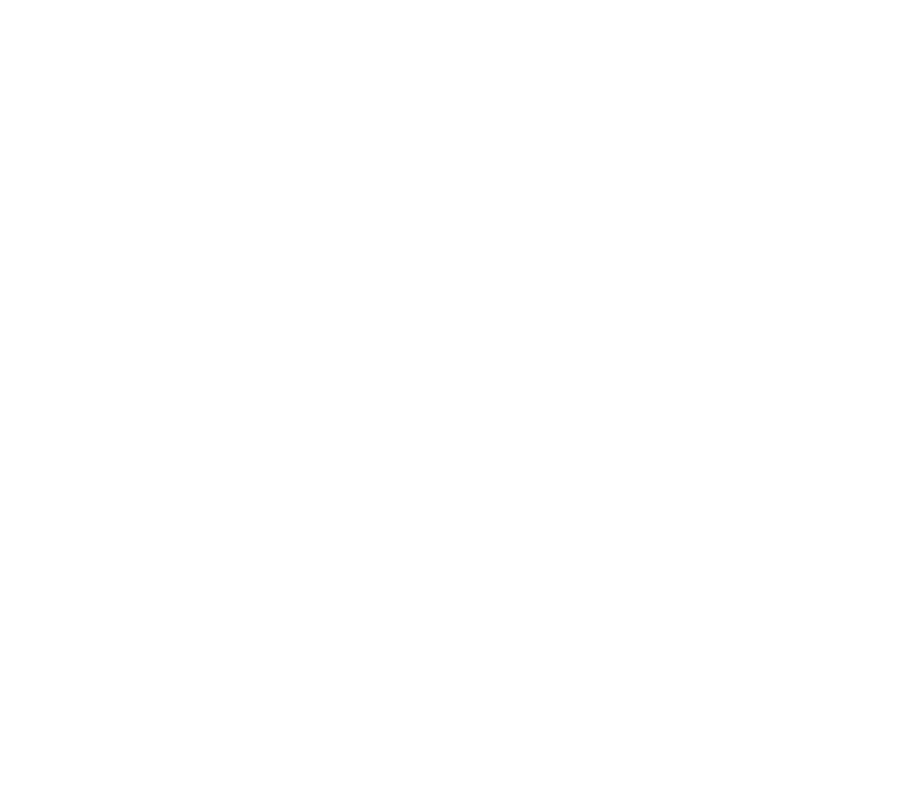
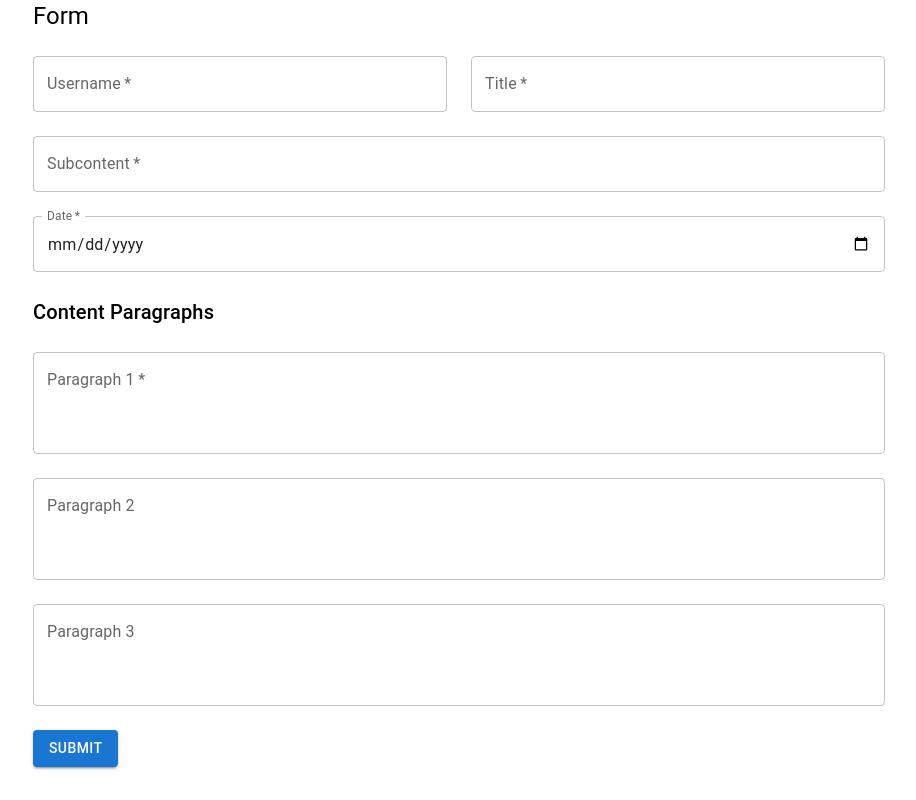
Before and after one commit to lives-in-virgosupercluster/Personal_Blog, a React (Create React App) app in the folder client/: page /Post in a window 1280 px wide. Before the commit this address had no page. Shown: the whole page, without its empty margins (181-1097 px from the left). Built offline with nearby package versions, Linux system fonts and the light colour scheme.

Commit message:
added logout and created form for creating post

```diff
--- a/client/package.json
+++ b/client/package.json
@@ -6,12 +6,14 @@
     "@emotion/react": "^11.11.1",
     "@emotion/styled": "^11.11.0",
     "@mui/icons-material": "^5.14.11",
+    "@mui/lab": "^5.0.0-alpha.146",
     "@mui/material": "^5.14.11",
     "@mui/styled-engine-sc": "^5.14.11",
     "@reduxjs/toolkit": "^1.9.6",
     "@testing-library/jest-dom": "^5.17.0",
     "@testing-library/react": "^13.4.0",
     "@testing-library/user-event": "^13.5.0",
+    "axios": "^1.5.1",
     "react": "^18.2.0",
     "react-dom": "^18.2.0",
     "react-redux": "^8.1.2",
--- a/client/src/App.js
+++ b/client/src/App.js
@@ -4,7 +4,7 @@ import Home from './Home';
 import {BrowserRouter as Router,Routes,Route}from 'react-router-dom';
 import Register from './Register';
 import Login from './Login';
-
+import Post from './Post';
 
 function App() {
   return (
@@ -16,6 +16,7 @@ function App() {
             <Route path="/" element={<Home/>}/>
             <Route path="/Register" element={<Register/>}/>
             <Route path="/Login" element={<Login/>}/>
+            <Route path="/Post" element ={<Post/>}/>
 
         </Routes>
     </Router>
--- a/client/src/Home.js
+++ b/client/src/Home.js
@@ -1,12 +1,22 @@
 import { Link } from "react-router-dom";
 import React,{useState,useEffect}from 'react';
-import {useSelector} from 'react-redux';
-
+import {useSelector,useDispatch} from 'react-redux';
+import { useNavigate } from 'react-router-dom';
+import {logout} from './store/authSlice';
 
 
 function Home(){
   const username=useSelector((state)=>state.auth.username);
   const isLoggedIn=useSelector((state)=>state.auth.isLoggedIn);
+  const dispatch=new useDispatch();
+  const Navigate=new useNavigate();
+  const handleLogout = () => {
+    // Dispatch the logout action to clear user authentication
+    dispatch(logout());
+  };
+  const handleCreatePost=()=>{
+    Navigate('/Post');
+  }
 return (
     <main>
       <div className="content">
@@ -16,7 +26,9 @@ return (
         <nav>
         {isLoggedIn ? (
             // Display the username if the user is logged in
+            <>
             <span>Welcome, {username}!</span>
+            <button onClick={handleLogout}>Logout</button></>
           ) : (
             // Display login and register links if the user is not logged in
             <>
@@ -58,6 +70,12 @@ return (
 
         </div>
       </div>
+      {isLoggedIn &&
+            // Display the username if the user is logged in
+            <>
+
+            <button onClick={handleCreatePost}>Logout</button></>
+}
     </main>
 )
 }
--- /dev/null
+++ b/client/src/Post.js
@@ -0,0 +1,164 @@
+import React, { useState } from 'react';
+import TextField from '@mui/material/TextField';
+import Grid from '@mui/material/Grid';
+import Typography from '@mui/material/Typography';
+import Container from '@mui/material/Container';
+import Button from '@mui/material/Button';
+import axios from 'axios'; // Import Axios
+import { useNavigate } from 'react-router-dom';
+function MyForm() {
+  const [formData, setFormData] = useState({
+    username: '',
+    title: '',
+    subcontent: '',
+    date: '',
+    content1: '',
+    content2: '',
+    content3: '',
+  });
+  const Navigate=useNavigate();
+
+  const handleSubmit = (event) => {
+    event.preventDefault();
+
+    // Create an object with the form data
+    const postData = {
+      username: formData.username,
+      title: formData.title,
+      subcontent: formData.subcontent,
+      date: formData.date,
+      content: [formData.content1, formData.content2, formData.content3],
+    };
+
+
+    // Make an API call to your backend with Axios (replace 'YOUR_API_ENDPOINT' with your actual endpoint)
+    axios
+      .post('http://localhost:3001/posts/create', postData)
+      .then((response) => {
+        // Handle success (e.g., show a success message)
+        Navigate('/');
+        console.log('API response:', response.data);
+      })
+      .catch((error) => {
+        // Handle error (e.g., show an error message)
+        console.error('API error:', error);
+      });
+  };
+
+  const handleInputChange = (event) => {
+    const { id, value } = event.target;
+    setFormData({
+      ...formData,
+      [id]: value,
+    });
+  };
+
+  return (
+    <Container maxWidth="md">
+      <form onSubmit={handleSubmit}>
+        <Grid container spacing={3}>
+          <Grid item xs={12}>
+            <Typography variant="h5">Form</Typography>
+          </Grid>
+          <Grid item xs={12} sm={6}>
+            <TextField
+              required
+              fullWidth
+              id="username"
+              label="Username"
+              variant="outlined"
+              value={formData.username}
+              onChange={handleInputChange}
+            />
+          </Grid>
+          <Grid item xs={12} sm={6}>
+            <TextField
+              required
+              fullWidth
+              id="title"
+              label="Title"
+              variant="outlined"
+              value={formData.title}
+              onChange={handleInputChange}
+            />
+          </Grid>
+          <Grid item xs={12}>
+            <TextField
+              required
+              fullWidth
+              id="subcontent"
+              label="Subcontent"
+              variant="outlined"
+              multiline
+              rows={1}
+              value={formData.subcontent}
+              onChange={handleInputChange}
+            />
+          </Grid>
+          <Grid item xs={12}>
+            <TextField
+              required
+              fullWidth
+              id="date"
+              label="Date"
+              variant="outlined"
+              type="date"
+              InputLabelProps={{
+                shrink: true,
+              }}
+              value={formData.date}
+              onChange={handleInputChange}
+            />
+          </Grid>
+          <Grid item xs={12}>
+            <Typography variant="h6">Content Paragraphs</Typography>
+          </Grid>
+          <Grid item xs={12}>
+            <TextField
+              required
+              fullWidth
+              id="content1"
+              label="Paragraph 1"
+              variant="outlined"
+              multiline
+              rows={3}
+              value={formData.content1}
+              onChange={handleInputChange}
+            />
+          </Grid>
+          <Grid item xs={12}>
+            <TextField
+              fullWidth
+              id="content2"
+              label="Paragraph 2"
+              variant="outlined"
+              multiline
+              rows={3}
+              value={formData.content2}
+              onChange={handleInputChange}
+            />
+          </Grid>
+          <Grid item xs={12}>
+            <TextField
+              fullWidth
+              id="content3"
+              label="Paragraph 3"
+              variant="outlined"
+              multiline
+              rows={3}
+              value={formData.content3}
+              onChange={handleInputChange}
+            />
+          </Grid>
+          <Grid item xs={12}>
+            <Button type="submit" variant="contained" color="primary">
+              Submit
+            </Button>
+          </Grid>
+        </Grid>
+      </form>
+    </Container>
+  );
+}
+
+export default MyForm;
```
Also changed, not shown: client/src/Read.js (added), 2 other files (tests, documents, lock files or other folders).
